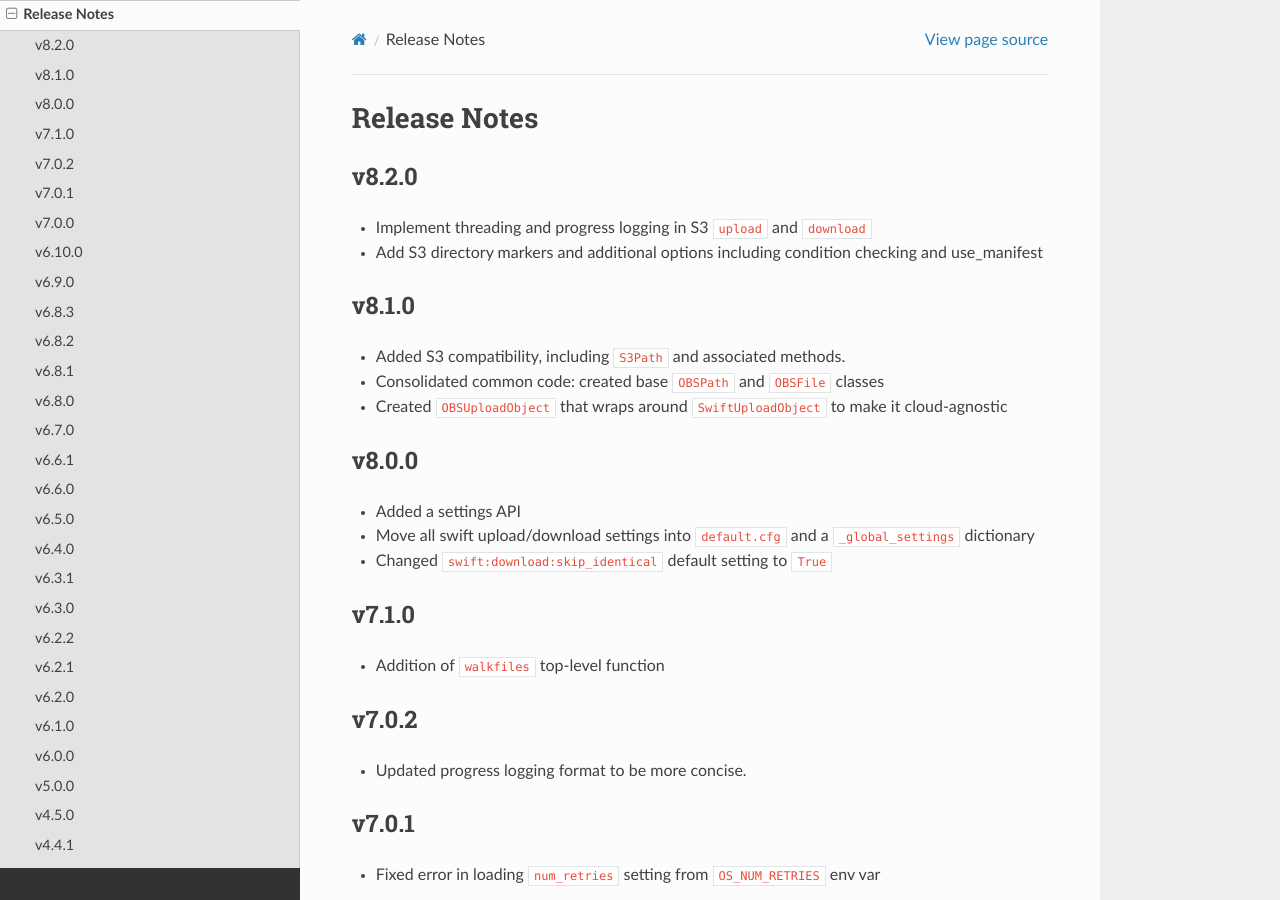
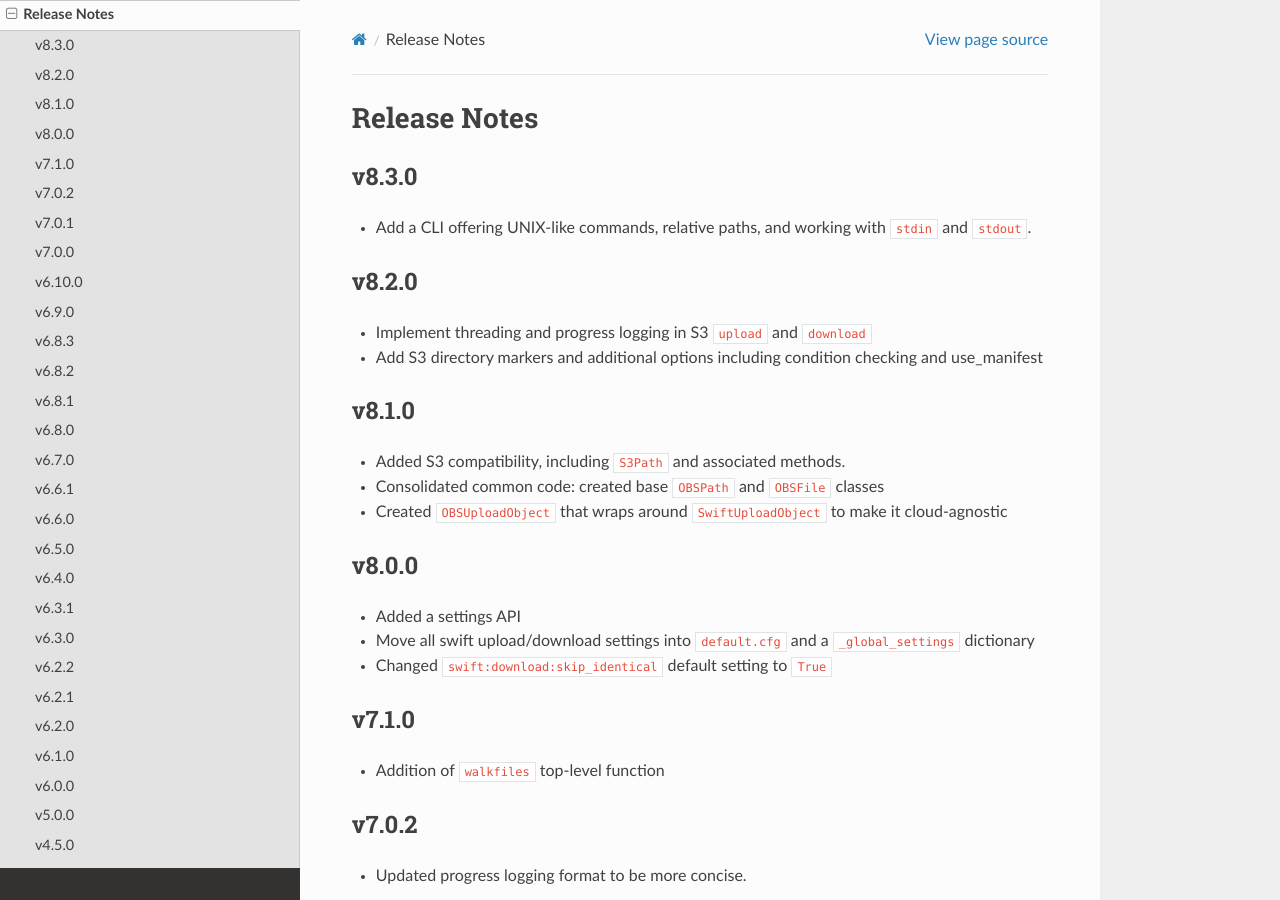
Before and after one commit to counsyl/stor, a Sphinx documentation site: the page built from docs/release_notes.rst, in a window 1280 px wide and 900 px high. Built offline with Sphinx 7.4.7 and the Read the Docs theme 2.0.0, drawn with Linux system fonts in a browser that asks for light colours; the version number could not be read and is left out.

Commit message:
update release notes
Sem-Ver: feature

```diff
--- a/docs/release_notes.rst
+++ b/docs/release_notes.rst
@@ -1,5 +1,9 @@
 Release Notes
 =============
+
+v8.3.0
+------
+* Add a CLI offering UNIX-like commands, relative paths, and working with ``stdin`` and ``stdout``.
 
 v8.2.0
 ------
@@ -12,7 +16,6 @@
 * Added S3 compatibility, including ``S3Path`` and associated methods.
 * Consolidated common code: created base ``OBSPath`` and ``OBSFile`` classes
 * Created ``OBSUploadObject`` that wraps around ``SwiftUploadObject`` to make it cloud-agnostic
-
 
 v8.0.0
 ------
```
